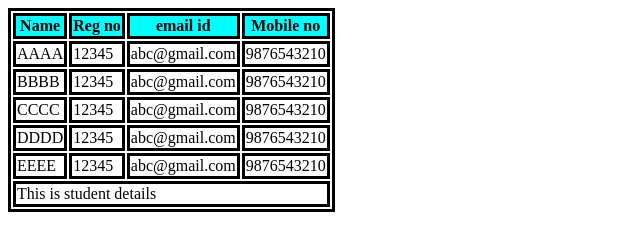
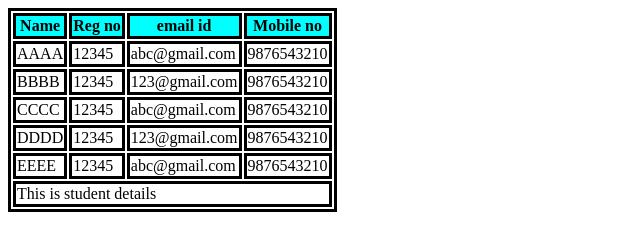
Before and after one commit to kmonisha1999/practice-9, a plain HTML site: page index.html in a window 1280 px wide. Shown: the whole page, without its empty margins (0-640 px from the left). Drawn offline with Linux system fonts and the light colour scheme.

Commit message:
Update index.html

```diff
--- a/index.html
+++ b/index.html
@@ -42,7 +42,7 @@
             <tr>
                 <td>BBBB</td>
                 <td>12345</td>
-                <td>abc@gmail.com</td>
+                <td>123@gmail.com</td>
                 <td>9876543210</td>
             </tr>
             <tr>
@@ -54,7 +54,7 @@
             <tr>
                 <td>DDDD</td>
                 <td>12345</td>
-                <td>abc@gmail.com</td>
+                <td>123@gmail.com</td>
                 <td>9876543210</td>
             </tr>
             <tr>
```
